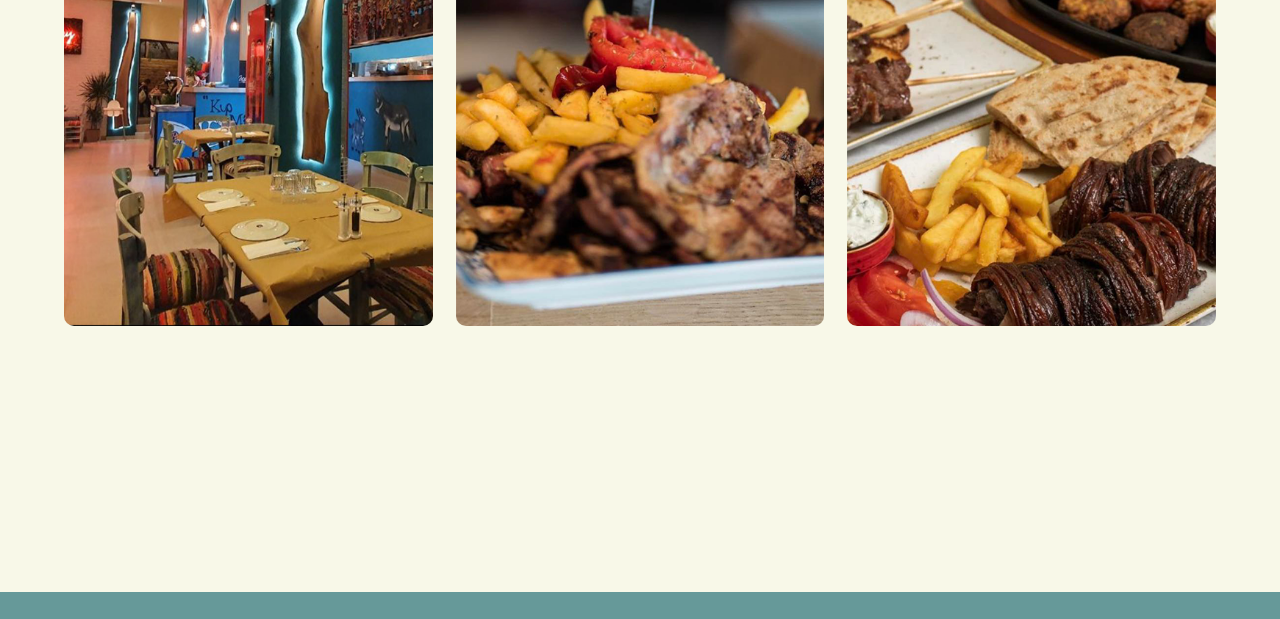
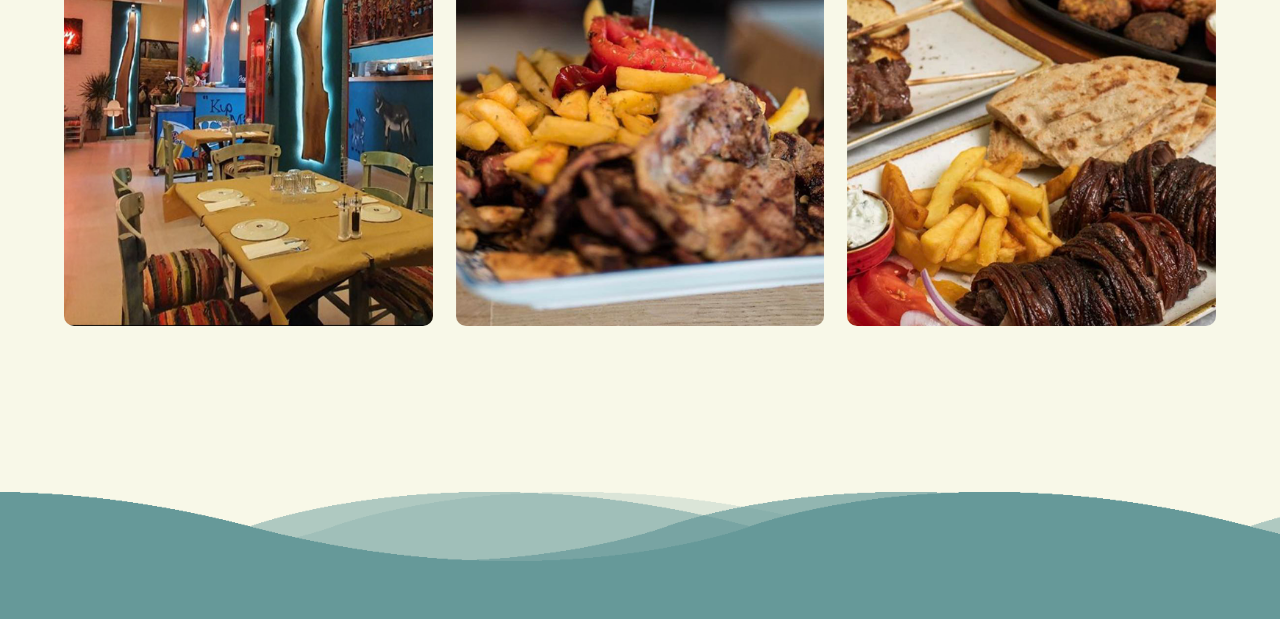
Before and after one commit to sklvmm/kyrmentios, a plain HTML site: page index.html in a window 1280 px wide. Shown: the part 1215-1834 px from the top of the page. Drawn offline with nearby package versions, Linux system fonts and the light colour scheme; the site is published under a folder, as on GitHub Pages, so addresses that start at the root find nothing.

Commit message:
Update style.css

```diff
--- a/styles/style.css
+++ b/styles/style.css
@@ -276,7 +276,7 @@ footer .wave {
   left: 0;
   width: 100%;
   height: 100px;
-  background: url(/images/final/wave.png);
+  background: url(../images/final/wave.png);
   background-size: 1000px 100px;
 }
 footer .wave#wave1 {
```
